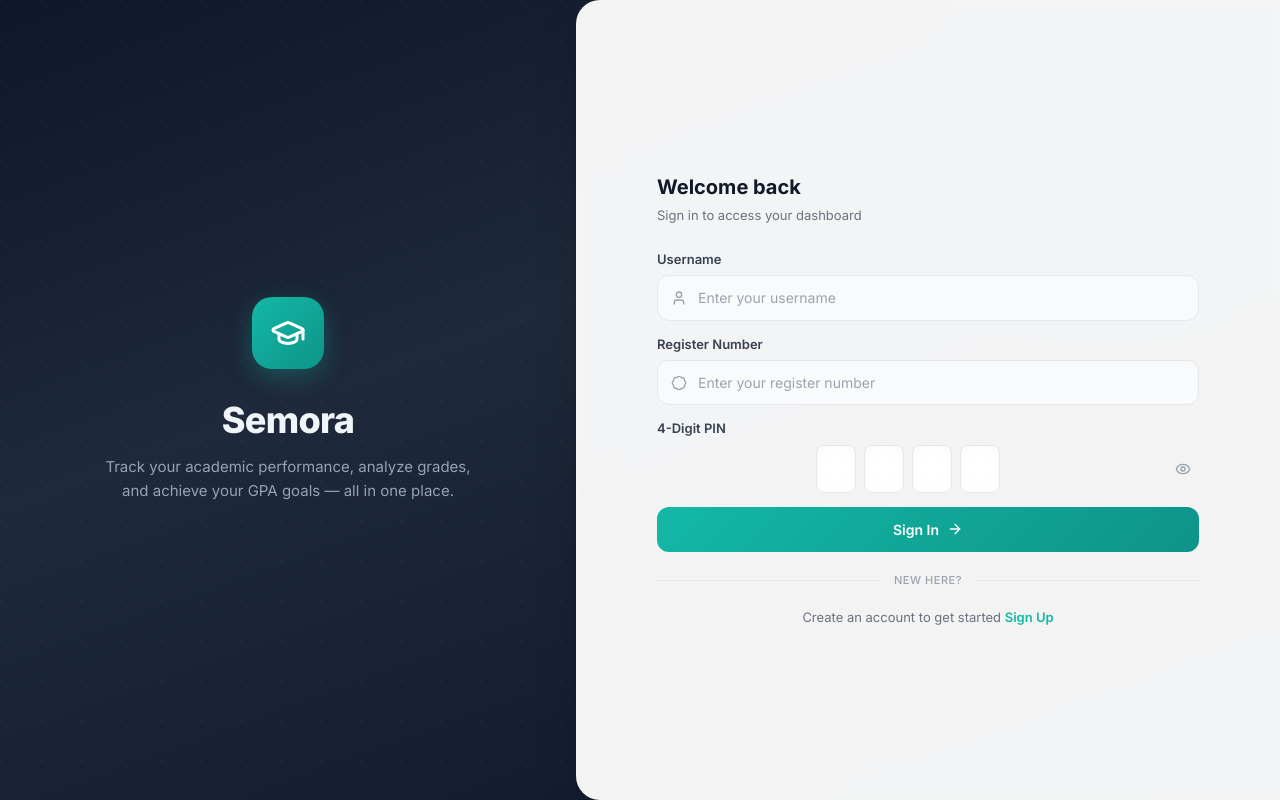
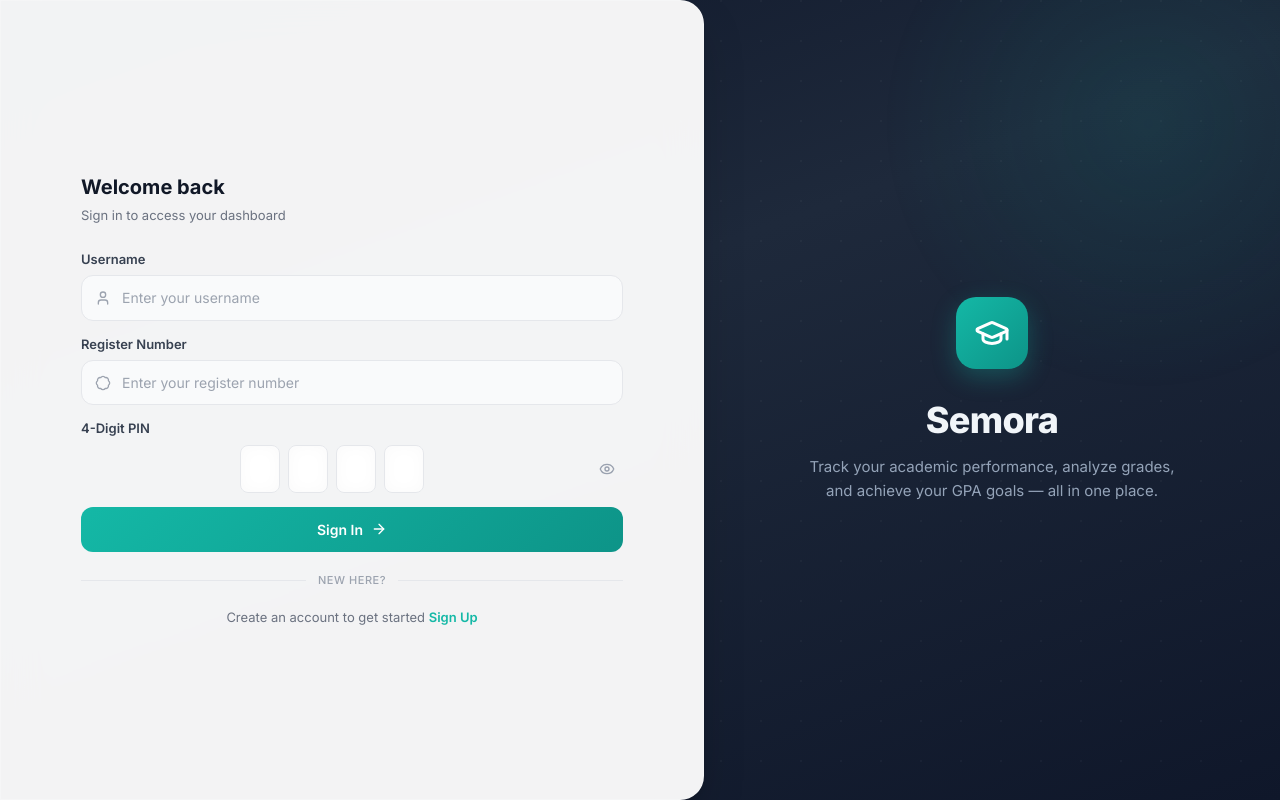
Before and after one commit to prakashseervi61/CGPA-CALC, a React (Vite) app: page /login in a window 1280 px wide. Built offline with nearby package versions, Linux system fonts and the light colour scheme.

Commit message:
feat: flip auth layouts and add page transitions
- Login: form on LEFT, branding on RIGHT (desktop)
- Register: branding on LEFT, form on RIGHT (desktop)
- Added auth-page-enter fade-in animation on route change
- Mobile/tablet unchanged (centered card)

```diff
--- a/src/index.css
+++ b/src/index.css
@@ -72,7 +72,7 @@ body {
   to { transform: translate(-40px, 30px) scale(1.1); }
 }
 
-/* ---- Left branding panel (hidden on mobile) ---- */
+/* ---- Branding panel (hidden on mobile) ---- */
 .auth-brand-panel {
   display: none;
 }
@@ -89,18 +89,22 @@ body {
     0 20px 50px -12px rgba(0, 0, 0, 0.25);
   position: relative;
   z-index: 1;
-  animation: card-enter 0.5s cubic-bezier(0.16, 1, 0.3, 1) both;
   overflow-y: auto;
 }
 
-@keyframes card-enter {
+/* Page enter animation */
+.auth-page-enter {
+  animation: auth-slide-in 0.4s cubic-bezier(0.16, 1, 0.3, 1) both;
+}
+
+@keyframes auth-slide-in {
   from {
     opacity: 0;
-    transform: translateY(20px) scale(0.98);
+    transform: translateY(12px);
   }
   to {
     opacity: 1;
-    transform: translateY(0) scale(1);
+    transform: translateY(0);
   }
 }
 
@@ -437,6 +441,11 @@ html.dark .auth-footer p {
     line-height: 1.6;
   }
 
+  /* Login: card on LEFT → reverse order (card first, brand second) */
+  .auth-container:not(.auth-register) {
+    flex-direction: row-reverse;
+  }
+
   .auth-card {
     width: 55%;
     max-width: none;
@@ -444,6 +453,15 @@ html.dark .auth-footer p {
     flex-direction: column;
     justify-content: center;
     padding: 3rem 4rem;
+  }
+
+  /* Login: card on left → rounded right side */
+  .auth-container:not(.auth-register) .auth-card {
+    border-radius: 0 1.5rem 1.5rem 0;
+  }
+
+  /* Register: card on right → rounded left side */
+  .auth-register .auth-card {
     border-radius: 1.5rem 0 0 1.5rem;
   }
 
--- a/src/pages/LoginPage.jsx
+++ b/src/pages/LoginPage.jsx
@@ -24,7 +24,7 @@ const LoginPage = () => {
   };
 
   return (
-    <div className="auth-container">
+    <div className="auth-container auth-page-enter">
       {/* Desktop branding panel */}
       <div className="auth-brand-panel">
         <div className="auth-brand-content">
--- a/src/pages/RegisterPage.jsx
+++ b/src/pages/RegisterPage.jsx
@@ -27,7 +27,7 @@ const RegisterPage = () => {
   };
 
   return (
-    <div className="auth-container">
+    <div className="auth-container auth-register auth-page-enter">
       {/* Desktop branding panel */}
       <div className="auth-brand-panel">
         <div className="auth-brand-content">
```
